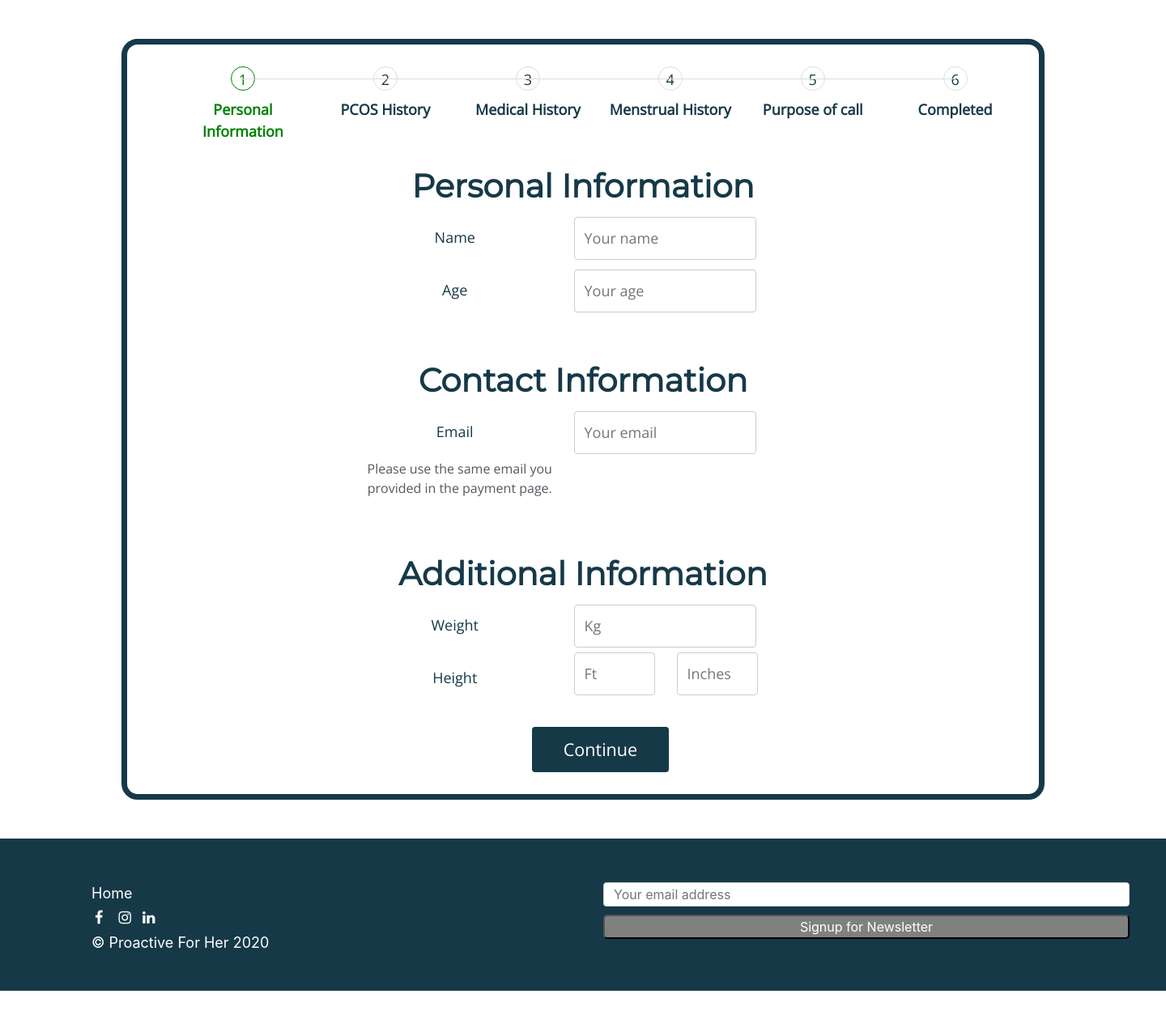
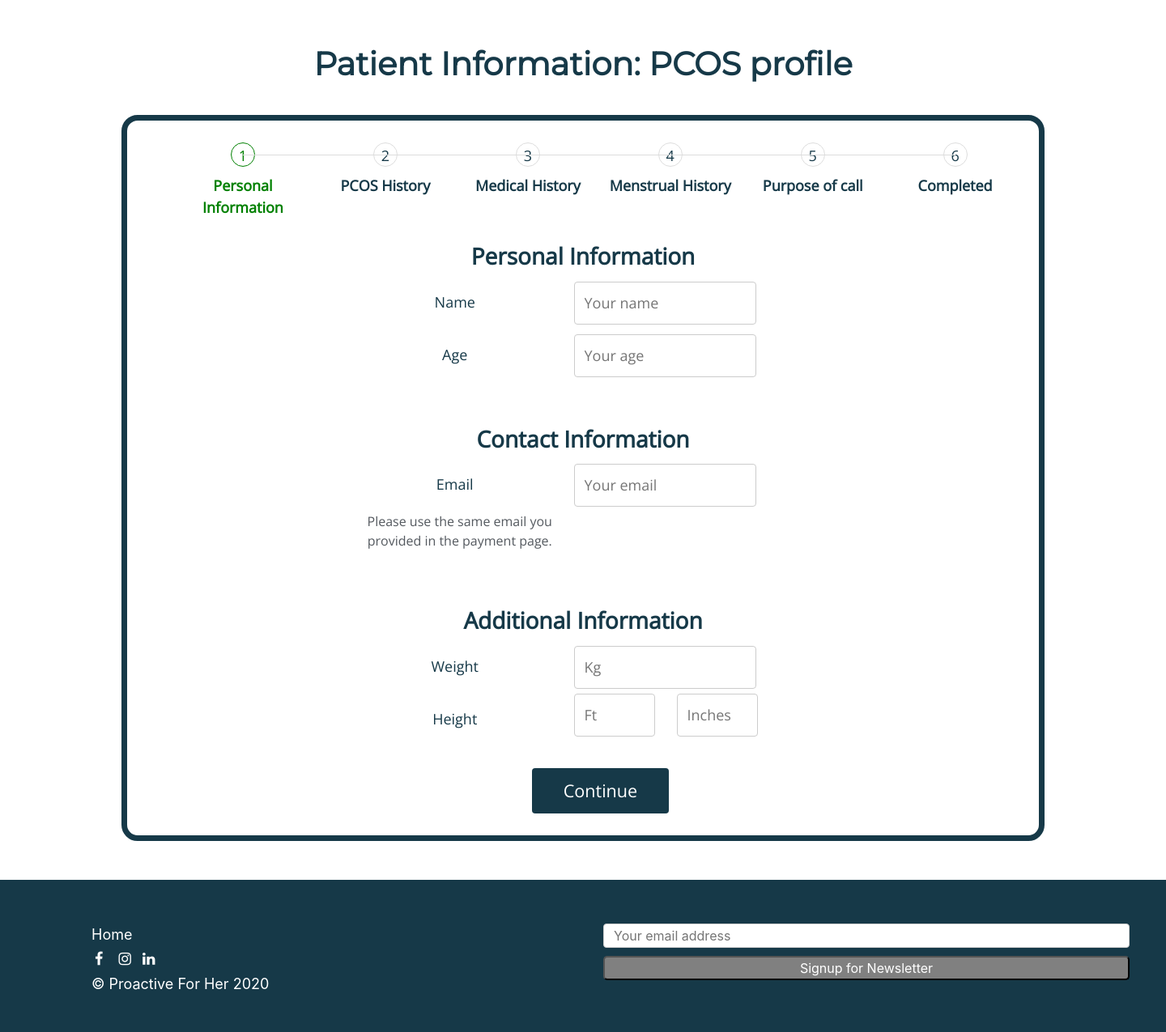
Before and after one commit to yashvi1730/pcos-tool, a Django app: page /homepage in a window 1440 px wide. Shown: the part 86-1361 px from the top of the page at 81% size. Before the commit the page ends 1310 px from the top, so only its background shows below. Run offline with Django 3.2, Linux system fonts and the light colour scheme; some libraries are stand-ins or nearby versions.

Commit message:
changes 31

```diff
--- a/main/models.py
+++ b/main/models.py
@@ -23,7 +23,7 @@ class Schedule(models.Model):
 
 
 class Pcos_History(models.Model):
-    pcos_diagnosed_age= models.CharField( max_length=128,default='less than 20')
+    pcos_diagnosed_age= models.CharField( max_length=128,default='less than 20',null=True,blank=True)
     acne=models.CharField(max_length=100,default='not_correct',null=True,blank=True)
     excess_hair_growth=models.CharField(max_length=100,default='not_correct',null=True,blank=True)
     irr_period=models.CharField(max_length=100,default='not_correct',null=True,blank=True)
--- a/static/css/pcos_history2.css
+++ b/static/css/homes7.css
@@ -30,14 +28,16 @@ input, select, textarea {
     background-color: #45a049;
   }
 
+
+
 .container {
     background-color:white;
     border-color: #163948 ;
     border-style: solid;
     border-radius: 20px;
     border-width: 7px;
-
-    color:#54595F;
+    text-align:center;
+    color:#163948;
     font-family:open sans;
     font-size: large;
   }
@@ -114,8 +121,16 @@ input, select, textarea {
   }
 
 h1 {
-    font-family: "Montserrat";
-    text-align: center;
+    font-family: Montserrat;
+    color: #163948;
+
+}
+
+#title {
+    font-family: Montserrat;
+    text-align:center;
+    color:#163948;
+    border-color: white;
 }
 
 @media only screen and (max-width: 500px) {
--- a/static/css/medical_history2.css
+++ b/static/css/medical_history3.css
@@ -118,6 +118,12 @@ h1 {
     color: #163948;
 }
 
+#title {
+    font-family: Montserrat;
+    text-align:center;
+    color:#163948;
+    border-color: white;
+}
 
 @media only screen and (max-width: 500px) {
 
--- a/static/css/homes6.css
+++ b/static/css/pcos_history3.css
@@ -1,3 +1,5 @@
+
+
 input, select, textarea {
     width: 100%;
     padding: 12px;
@@ -28,16 +30,14 @@ input[type=submit]:hover {
     background-color: #45a049;
   }
 
-
-
   .container {
     background-color:white;
     border-color: #163948 ;
     border-style: solid;
     border-radius: 20px;
     border-width: 7px;
-    text-align:center;
-    color:#163948;
+
+    color:#54595F;
     font-family:open sans;
     font-size: large;
   }
@@ -64,16 +64,9 @@ input[type=submit]:hover {
     clear: both;
   }
 
-#cont{
-    background-color:white;
-    color:black
-}
-
-
-
   .progressbar{
     counter-reset:step;
-    font-family: open sans;
+    color: #163948;
   }
 
   .progressbar li{
@@ -112,7 +105,7 @@ input[type=submit]:hover {
   }
 
   .progressbar li.active{
-    color:green;
+    color: green;
   }
 
   .progressbar li.active:before{
@@ -121,9 +114,15 @@ input[type=submit]:hover {
   }
 
 h1 {
+    font-family: "Montserrat";
+    text-align: center;
+}
+
+#title {
     font-family: Montserrat;
-    color: #163948;
-
+    text-align:center;
+    color:#163948;
+    border-color: white;
 }
 
 @media only screen and (max-width: 500px) {
@@ -133,22 +132,10 @@ h1 {
         border-style: solid;
         border-radius: 20px;
         border-width: 7px;
+
+        color:#163948;
+        font-family:lora;
         width: 600px;
-      }
-
-      .col-60 {
-
-        width: 25%;
-        margin-top: 6px;
-        margin-left:150px;
-      }
-
-    .col-40 {
-
-        width: 20%;
-        margin-top: 6px;
-        margin-left:500 px;
-
       }
 
       input[type=submit] {
--- a/templates/main/home.html
+++ b/templates/main/home.html
@@ -6,7 +6,7 @@
     <meta name="viewport" content="width=device-width, initial-scale=1.0">
     <title>Homepage</title>
     <link rel="stylesheet" href="https://stackpath.bootstrapcdn.com/bootstrap/4.5.0/css/bootstrap.min.css" integrity="sha384-9aIt2nRpC12Uk9gS9baDl411NQApFmC26EwAOH8WgZl5MYYxFfc+NcPb1dKGj7Sk" crossorigin="anonymous">
-    <link rel="stylesheet" href="{% static 'css/homes6.css'%}">
+    <link rel="stylesheet" href="{% static 'css/homes7.css'%}">
     <link rel="stylesheet" href="{% static 'css/header_h.css'%}">
     <link rel="stylesheet" href="{% static 'css/footer_h.css'%}">
     <script src="https://html2canvas.hertzen.com/dist/html2canvas.min.js"></script>
@@ -46,6 +46,10 @@
 </nav>
   <br/>
   <br/>
+  <div class="container" id="title">
+  <h1><b>Patient Information: PCOS profile</b></h1>
+</div>
+  <br/>
     <div class="container">
 
       <br/>
@@ -65,7 +69,8 @@
         <form method="POST">
             {% csrf_token %}
 
-            <h1 ><b>Personal Information</b></h1>
+
+            <h3><b>Personal Information</b></h3>
 
         <div class="row">
           <div class="col-60">
@@ -90,7 +95,7 @@
           <br/>
           <br/>
 
-          <h1><b>Contact Information</b></h1>
+          <h3><b>Contact Information</b></h3>
 
 
 
@@ -106,7 +111,7 @@
             <br/>
             <br/>
 
-            <h1><b>Additional Information</b></h1>
+            <h3><b>Additional Information</b></h3>
 
             <div class="row">
                 <div class="col-60">
--- a/templates/main/medical_history.html
+++ b/templates/main/medical_history.html
@@ -6,7 +6,7 @@
     <meta name="viewport" content="width=device-width, initial-scale=1.0">
     <title>Document</title>
     <link rel="stylesheet" href="https://stackpath.bootstrapcdn.com/bootstrap/4.5.0/css/bootstrap.min.css" integrity="sha384-9aIt2nRpC12Uk9gS9baDl411NQApFmC26EwAOH8WgZl5MYYxFfc+NcPb1dKGj7Sk" crossorigin="anonymous">
-    <link rel="stylesheet" href="{% static 'css/medical_history2.css'%}">
+    <link rel="stylesheet" href="{% static 'css/medical_history3.css'%}">
     <link rel="stylesheet" href="{% static 'css/header_h.css'%}">
     <link rel="stylesheet" href="{% static 'css/footer_h.css'%}">
     <link rel="stylesheet" type="text/css" href="//fonts.googleapis.com/css?family=Open+Sans" />
@@ -48,6 +48,10 @@
 </nav>
 <br/>
 <br/>
+<div class="container" id="title">
+    <h1><b>Patient Information: PCOS profile</b></h1>
+  </div>
+  <br/>
     <div class="container" >
       <br/>
 
--- a/templates/main/mensis.html
+++ b/templates/main/mensis.html
@@ -6,7 +6,7 @@
     <meta name="viewport" content="width=device-width, initial-scale=1.0">
     <title>Document</title>
     <link rel="stylesheet" href="https://stackpath.bootstrapcdn.com/bootstrap/4.5.0/css/bootstrap.min.css" integrity="sha384-9aIt2nRpC12Uk9gS9baDl411NQApFmC26EwAOH8WgZl5MYYxFfc+NcPb1dKGj7Sk" crossorigin="anonymous">
-    <link rel="stylesheet" href="{% static 'css/mensis5.css'%}">
+    <link rel="stylesheet" href="{% static 'css/mensis6.css'%}">
     <link rel="stylesheet" href="{% static 'css/header_h.css'%}">
     <link rel="stylesheet" href="{% static 'css/footer_h.css'%}">
 
@@ -49,6 +49,10 @@
 </nav>
     <br/>
     <br/>
+    <div class="container" id="title">
+      <h1><b>Patient Information: PCOS profile</b></h1>
+    </div>
+      <br/>
     <div class="container">
       <br/>
 
--- a/templates/main/pcos_history.html
+++ b/templates/main/pcos_history.html
@@ -6,7 +6,7 @@
     <meta name="viewport" content="width=device-width, initial-scale=1.0">
     <title>Document</title>
     <link rel="stylesheet" href="https://stackpath.bootstrapcdn.com/bootstrap/4.5.0/css/bootstrap.min.css" integrity="sha384-9aIt2nRpC12Uk9gS9baDl411NQApFmC26EwAOH8WgZl5MYYxFfc+NcPb1dKGj7Sk" crossorigin="anonymous">
-    <link rel="stylesheet" href="{% static 'css/pcos_history2.css'%}">
+    <link rel="stylesheet" href="{% static 'css/pcos_history3.css'%}">
     <link rel="stylesheet" href="{% static 'css/header_h.css'%}">
     <link rel="stylesheet" href="{% static 'css/footer_h.css'%}">
     <link rel="stylesheet" type="text/css" href="//fonts.googleapis.com/css?family=Open+Sans" />
@@ -48,6 +48,10 @@
     </nav>
     <br/>
     <br/>
+    <div class="container" id="title">
+        <h1><b>Patient Information: PCOS profile</b></h1>
+      </div>
+      <br/>
     <div class="container" >
         <br/>
 
--- a/templates/main/purpose.html
+++ b/templates/main/purpose.html
@@ -6,7 +6,7 @@
     <meta name="viewport" content="width=device-width, initial-scale=1.0">
     <title>Document</title>
     <link rel="stylesheet" href="https://stackpath.bootstrapcdn.com/bootstrap/4.5.0/css/bootstrap.min.css" integrity="sha384-9aIt2nRpC12Uk9gS9baDl411NQApFmC26EwAOH8WgZl5MYYxFfc+NcPb1dKGj7Sk" crossorigin="anonymous">
-    <link rel="stylesheet" href="{% static 'css/purpose2.css'%}">
+    <link rel="stylesheet" href="{% static 'css/purpose3.css'%}">
 
     <link rel="stylesheet" href="{% static 'css/header_h.css'%}">
     <link rel="stylesheet" href="{% static 'css/footer_h.css'%}">
@@ -50,6 +50,10 @@
 </nav>
     <br/>
     <br/>
+    <div class="container" id="title">
+        <h1><b>Patient Information: PCOS profile</b></h1>
+      </div>
+        <br/>
     <div class="container" >
       <br/>
         <ul class="progressbar">
```
Also changed, not shown: other parts of static/css/homes7.css (+31 -7 lines), static/css/mensis6.css (renamed from static/css/mensis5.css, +7 -0 lines), static/css/purpose3.css (renamed from static/css/purpose2.css, +8 -0 lines), db.sqlite3, main/migrations/0003_auto_20200731_0404.py (added). Lines whose indentation alone changed are shown as unchanged.
